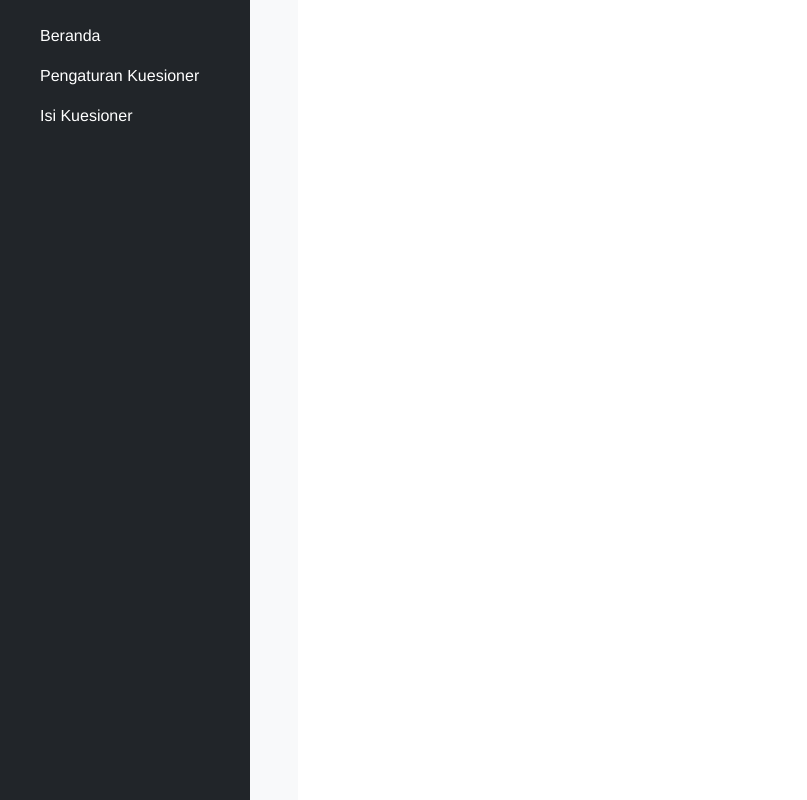
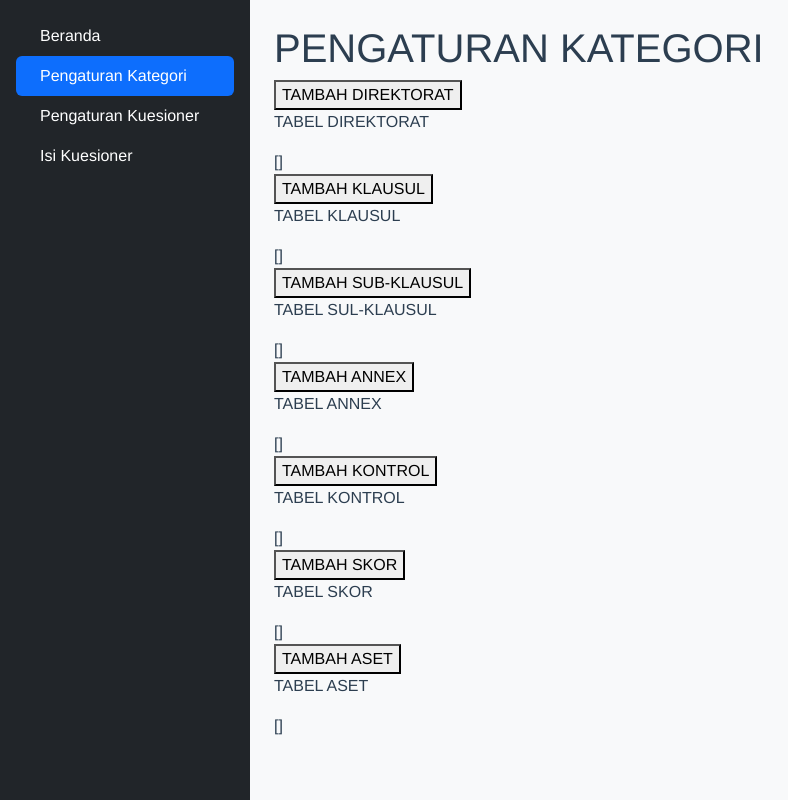
Before and after one commit to DonArthur/audit-dashboard, a Vue app: page /pengaturan-kategori in a window 1280 px wide. Shown: the whole page, without its empty margins (0-807 px from the left). Built offline with nearby package versions, Linux system fonts and the light colour scheme; no server answers; the database is empty; the HTML template or start-up script is replaced by a standard one.

Commit message:
update: tambah kategori

```diff
--- a/package.json
+++ b/package.json
@@ -3,7 +3,7 @@
   "version": "0.1.0",
   "private": true,
   "scripts": {
-    "jalan": "vue-cli-service serve",
+    "serve": "vue-cli-service serve",
     "build": "vue-cli-service build"
   },
   "dependencies": {
--- a/src/App.vue
+++ b/src/App.vue
@@ -1,7 +1,7 @@
 <template>
   <div id="app" class="d-flex">
     <Sidebar />
-    <main class="flex-grow-1 bg-light p-4 overflow-auto">
+    <main class="flex-grow-1 bg-light p-4 overflow-auto" style="margin-left: 250px;">
       <router-view/>
     </main>
   </div>
--- a/src/components/Sidebar.vue
+++ b/src/components/Sidebar.vue
@@ -1,20 +1,23 @@
 <template>
-    <nav class="bg-dark text-white p-3 flex-shrink-0" style="width: 250px; height: 100vh;">
+    <nav class="bg-dark text-white p-3 flex-shrink-0" style="width: 250px; height: 100vh; position: fixed; top: 0; left: 0;">
         <ul class="nav flex-column">
+            <!-- semua -->
             <li class="nav-item">
-                <!-- semua -->
                 <router-link class="nav-link text-white d-flex gap-2" active-class="active bg-primary rounded" exact to="/">
                     <i class="bi bi-pie-chart-fill"></i>Beranda
                 </router-link>
             </li>
+            <!-- buat admin -->
             <li class="nav-item">
-                <!-- buat admin -->
+                <router-link class="nav-link text-white d-flex gap-2" active-class="active bg-primary rounded" exact to="/pengaturan-kategori">
+                    <i class="bi bi-pie-chart-fill"></i>Pengaturan Kategori
+                </router-link>
                 <router-link class="nav-link text-white d-flex gap-2" active-class="active bg-primary rounded" exact to="/pengaturan-kuesioner">
                     <i class="bi bi-pie-chart-fill"></i>Pengaturan Kuesioner
                 </router-link>
             </li>
+            <!-- buat auditor -->
             <li class="nav-item">
-                <!-- buat auditor -->
                 <router-link class="nav-link text-white d-flex gap-2" active-class="active bg-primary rounded" exact to="/isi-kuesioner">
                     <i class="bi bi-pie-chart-fill"></i>Isi Kuesioner
                 </router-link>
--- a/src/router/index.js
+++ b/src/router/index.js
@@ -13,6 +13,11 @@ const routes = [
     component: () => import('../views/PengaturanKuesioner.vue')
   },
   {
+    path: '/pengaturan-kategori',
+    name: 'pengaturan-kategori',
+    component: () => import('../views/PengaturanKategori.vue')
+  },
+  {
     path: '/isi-kuesioner',
     name: 'isi-kuesioner',
     component: () => import('../views/IsiKuesioner.vue')
--- a/src/views/HomeView.vue
+++ b/src/views/HomeView.vue
@@ -2,6 +2,13 @@
   <div class="home">
     <h1>BERANDA</h1>
     <div>
+      Komponen card masing-masing direktorat dan skornya (di atas)
+    </div>
+    <div>
+      Komponen Slideshow (di bawah kiri)
+    </div>
+    <div>
+      (di bawah kanan)
       <ChartComponent />
     </div>
   </div>
--- /dev/null
+++ b/src/views/PengaturanKategori.vue
@@ -0,0 +1,76 @@
+<template>
+    <div>
+        <h1>PENGATURAN KATEGORI</h1>
+        <div class="section">
+            <button @click="addQuestion">TAMBAH DIREKTORAT</button>
+            <p>TABEL DIREKTORAT</p>
+            {{ pertanyaan }}
+        </div>
+        <div class="section">
+            <button @click="addQuestion">TAMBAH KLAUSUL</button>
+            <p>TABEL KLAUSUL</p>
+            {{ pertanyaan }}
+        </div>
+        <div class="section">
+            <button @click="addQuestion">TAMBAH SUB-KLAUSUL</button>
+            <p>TABEL SUL-KLAUSUL</p>
+            {{ pertanyaan }}
+        </div>
+        <div class="section">
+            <button @click="addQuestion">TAMBAH ANNEX</button>
+            <p>TABEL ANNEX</p>
+            {{ pertanyaan }}
+        </div>
+        <div class="section">
+            <button @click="addQuestion">TAMBAH KONTROL</button>
+            <p>TABEL KONTROL</p>
+            {{ pertanyaan }}
+        </div>
+        <div class="section">
+            <button @click="addQuestion">TAMBAH SKOR</button>
+            <p>TABEL SKOR</p>
+            {{ pertanyaan }}
+        </div>
+        <div class="section">
+            <button @click="addQuestion">TAMBAH ASET</button>
+            <p>TABEL ASET</p>
+            {{ pertanyaan }}
+        </div>
+    </div>
+</template>
+<script>
+import { db } from '../../firebaseConfig';
+import { collection, getDocs, addDoc } from 'firebase/firestore';
+
+export default {
+    name: 'PengaturanKategori',
+    data() {
+        return {
+            pertanyaan: [],
+        }
+    },
+    async mounted() {
+        this.getQuestion()
+    },
+    methods: {
+        async getQuestion() {
+            const querySnapShot = await getDocs(collection(db, 'pertanyaan'))
+            this.pertanyaan = querySnapShot.docs.map(doc => ({ id: doc.id, ...doc.data() }))
+        },
+        async addQuestion() {
+            const newQuestion = {
+                annex_id: 0,
+                direktorat_id: 1,
+                klausa_id: 4,
+                pertanyaan: 'Tes tambah pertanyaan',
+                sub_control_id: 0,
+                sub_klausa_id: 1
+            }
+            await addDoc(collection(db, 'pertanyaan'), newQuestion).then(() => {
+                this.getQuestion()
+            }).catch((err) => console.error(err))
+        },
+    },
+}
+</script>
+<style></style>
--- a/src/views/PengaturanKuesioner.vue
+++ b/src/views/PengaturanKuesioner.vue
@@ -1,14 +1,14 @@
 <template>
     <div>
         <h1>PENGATURAN KUESIONER</h1>
-        <button>TAMBAH PERTANYAAN</button>
+        <button @click="addQuestion">TAMBAH PERTANYAAN</button>
         <p>TABEL PERTANYAAN</p>
         {{ pertanyaan }}
     </div>
 </template>
 <script>
 import { db } from '../../firebaseConfig';
-import { collection, getDocs } from 'firebase/firestore';
+import { collection, getDocs, addDoc } from 'firebase/firestore';
 
 export default {
     name: 'PengaturanKuesioner',
@@ -18,8 +18,26 @@ export default {
         }
     },
     async mounted() {
-        const querySnapShot = await getDocs(collection(db, 'pertanyaan'))
-        this.pertanyaan = querySnapShot.docs.map(doc => ({ id: doc.id, ...doc.data() }))
+        this.getQuestion()
+    },
+    methods: {
+        async getQuestion() {
+            const querySnapShot = await getDocs(collection(db, 'pertanyaan'))
+            this.pertanyaan = querySnapShot.docs.map(doc => ({ id: doc.id, ...doc.data() }))
+        },
+        async addQuestion() {
+            const newQuestion = {
+                annex_id: 0,
+                direktorat_id: 1,
+                klausa_id: 4,
+                pertanyaan: 'Tes tambah pertanyaan',
+                sub_control_id: 0,
+                sub_klausa_id: 1
+            }
+            await addDoc(collection(db, 'pertanyaan'), newQuestion).then(() => {
+                this.getQuestion()
+            }).catch((err) => console.error(err))
+        },
     },
 }
 </script>
```
Also changed, not shown: dummyData.js (+9 -9 lines).
